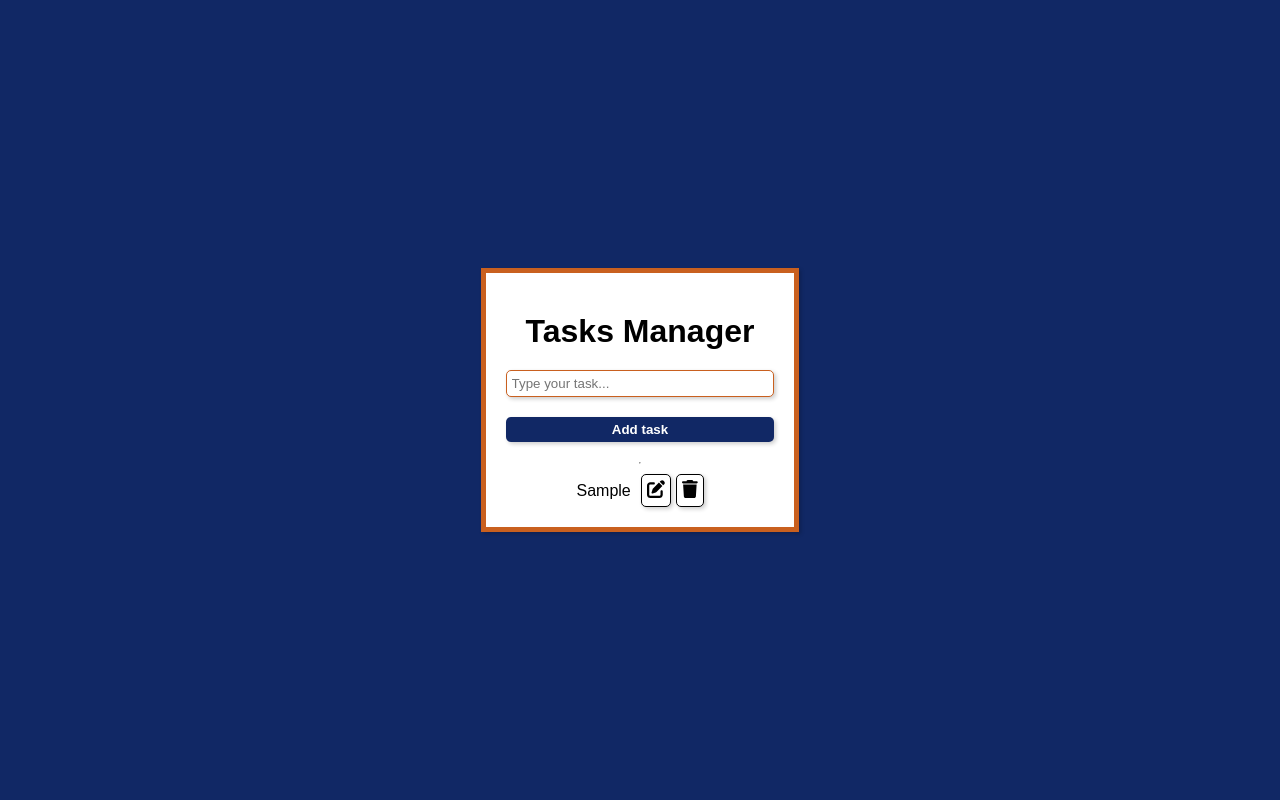
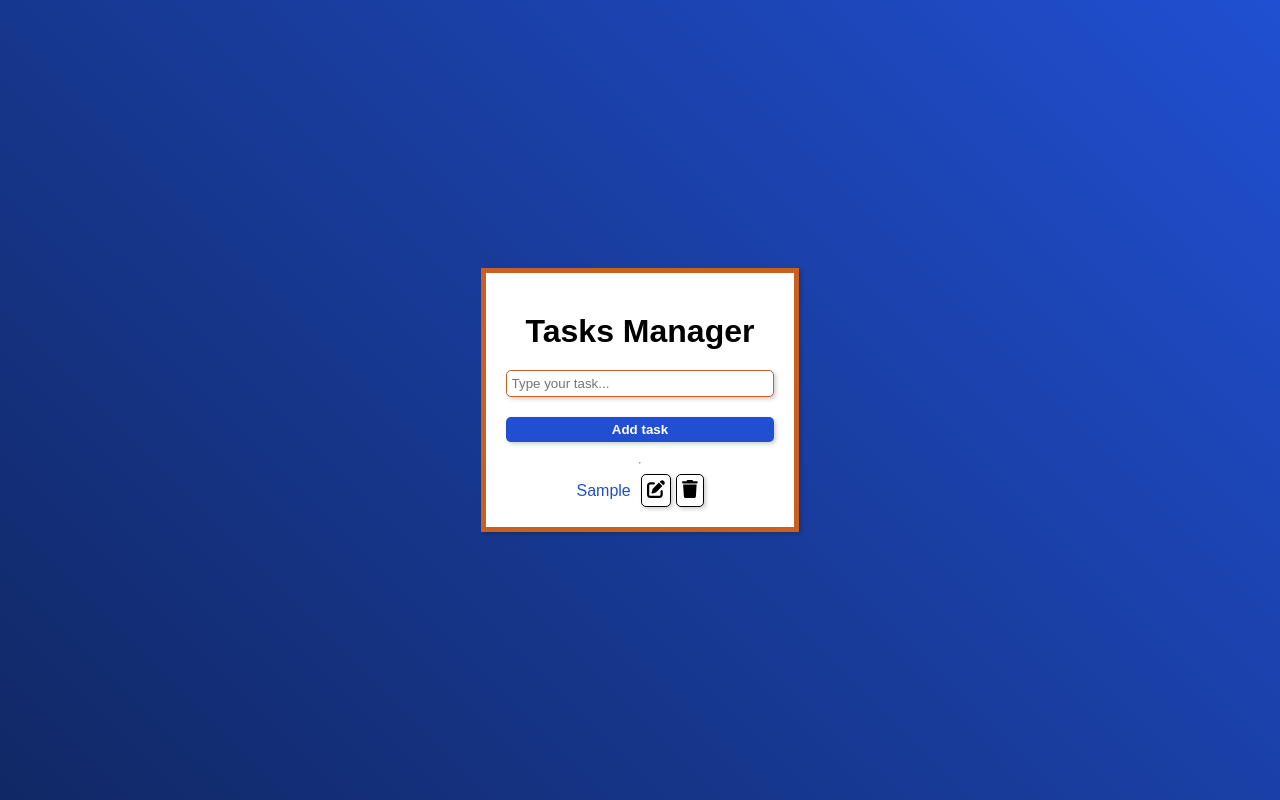
Before and after one commit to barbarajoy/tasks-manager, a React (Vite) app: page / in a window 1280 px wide. Both pictures are taken after typing "Sample" into the empty fields and a click on the button "Add task". Built offline with nearby package versions, Linux system fonts and the light colour scheme.

Commit message:
colors changed

```diff
--- a/src/App.css
+++ b/src/App.css
@@ -1,10 +1,21 @@
+:root {
+  --dark-blue: rgb(17, 40, 101);
+  --blue: rgb(32, 79, 209);
+  --orange: rgb(201, 96, 31);
+}
+
+
 * {
   margin: 0 auto;
   box-sizing: border-box;
 }
 
 body {
-  background-color: rgb(17, 40, 101);
+  background: linear-gradient(
+    45deg,
+    rgb(17, 40, 101),
+    rgb(32, 79, 209)
+  );
   font-family: sans-serif;
   height: 100vh;
   display: flex;
@@ -15,7 +26,7 @@ body {
 
 .container {
   background-color: white;
-  border: 5px solid rgb(201, 96, 31);
+  border: 5px solid var(--orange);
   box-shadow: 2px 2px 4px rgba(0, 0, 0, 0.2);
   padding: 20px;
   max-width: 720px;
@@ -33,7 +44,7 @@ h1 {
 }
 
 .button {
-  background-color: rgb(17, 40, 101);
+  background-color: var(--blue);
   color: white;
   border: none;
   box-shadow: 2px 2px 4px rgba(0, 0, 0, 0.2);
@@ -46,7 +57,7 @@ h1 {
   cursor: pointer;
 
   &:hover {
-    background-color: black;
+    background-color: var(--dark-blue);
   }
 }
 
@@ -55,7 +66,11 @@ input {
   border-radius: 5px;
   box-shadow: 2px 2px 4px rgba(0, 0, 0, 0.2);
   padding: 5px;
-  border: 1px solid rgb(201, 96, 31);
+  border: 1px solid var(--orange);
+}
+
+.task {
+  color: var(--blue);
 }
 
 .button-edit {
@@ -71,7 +86,7 @@ input {
   cursor: pointer;
 
   &:hover {
-    background-color: rgb(201, 96, 31);
+    background-color: var(--orange);
   }
 }
 
@@ -88,6 +103,6 @@ input {
   cursor: pointer;
 
   &:hover {
-    background-color: rgb(201, 96, 31);
+    background-color: var(--orange);
   }
 }
--- a/src/App.tsx
+++ b/src/App.tsx
@@ -69,7 +69,7 @@ export default function App() {
       <hr />
 
     {tasks.map( (item, index) => (
-      <section key={item}>
+      <section key={item} className='task'>
         <span>{item}</span>
         <button className='button-edit' onClick={ () => handleEdit(item) }>
           <FontAwesomeIcon icon={faEdit} style={{ color: '#000' }} />
```
